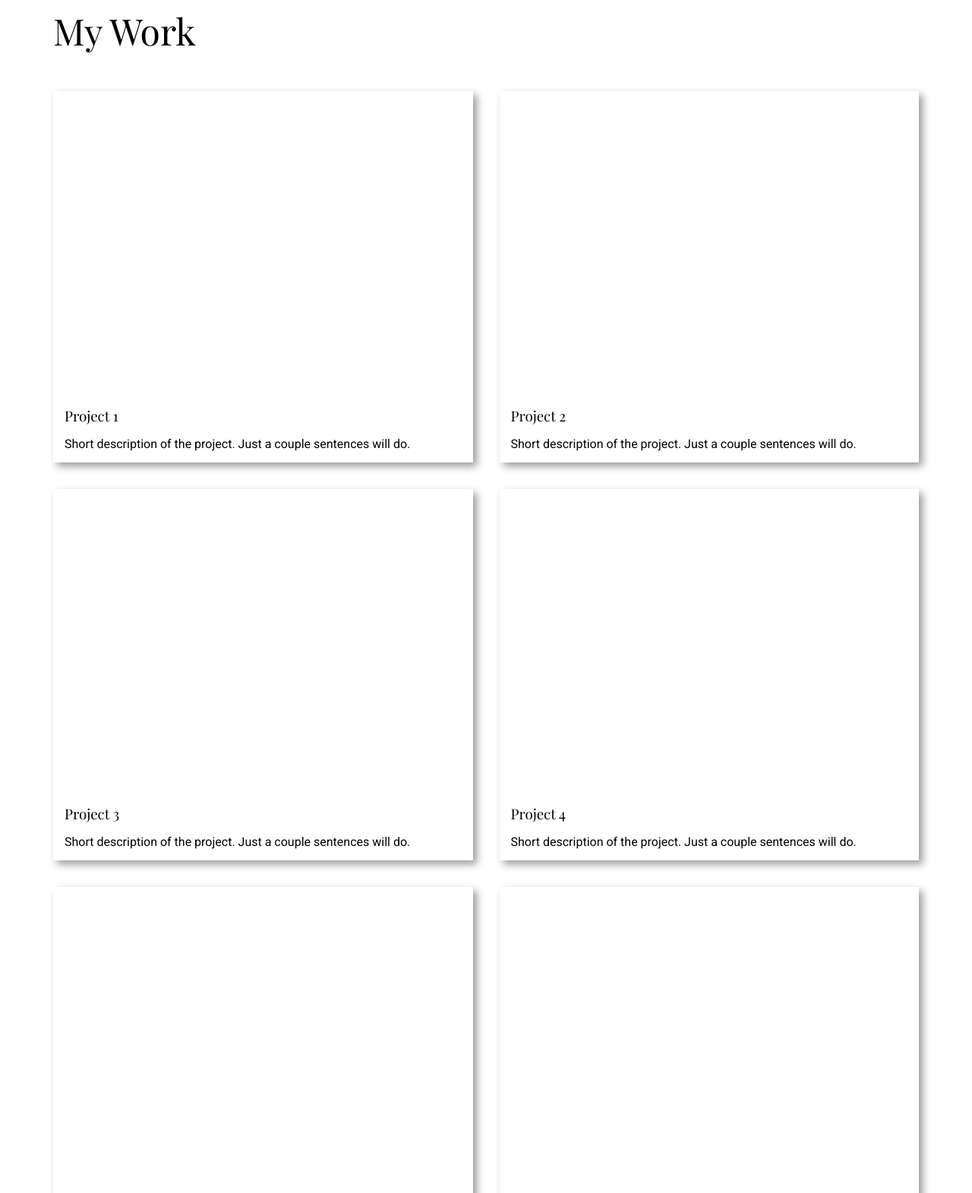
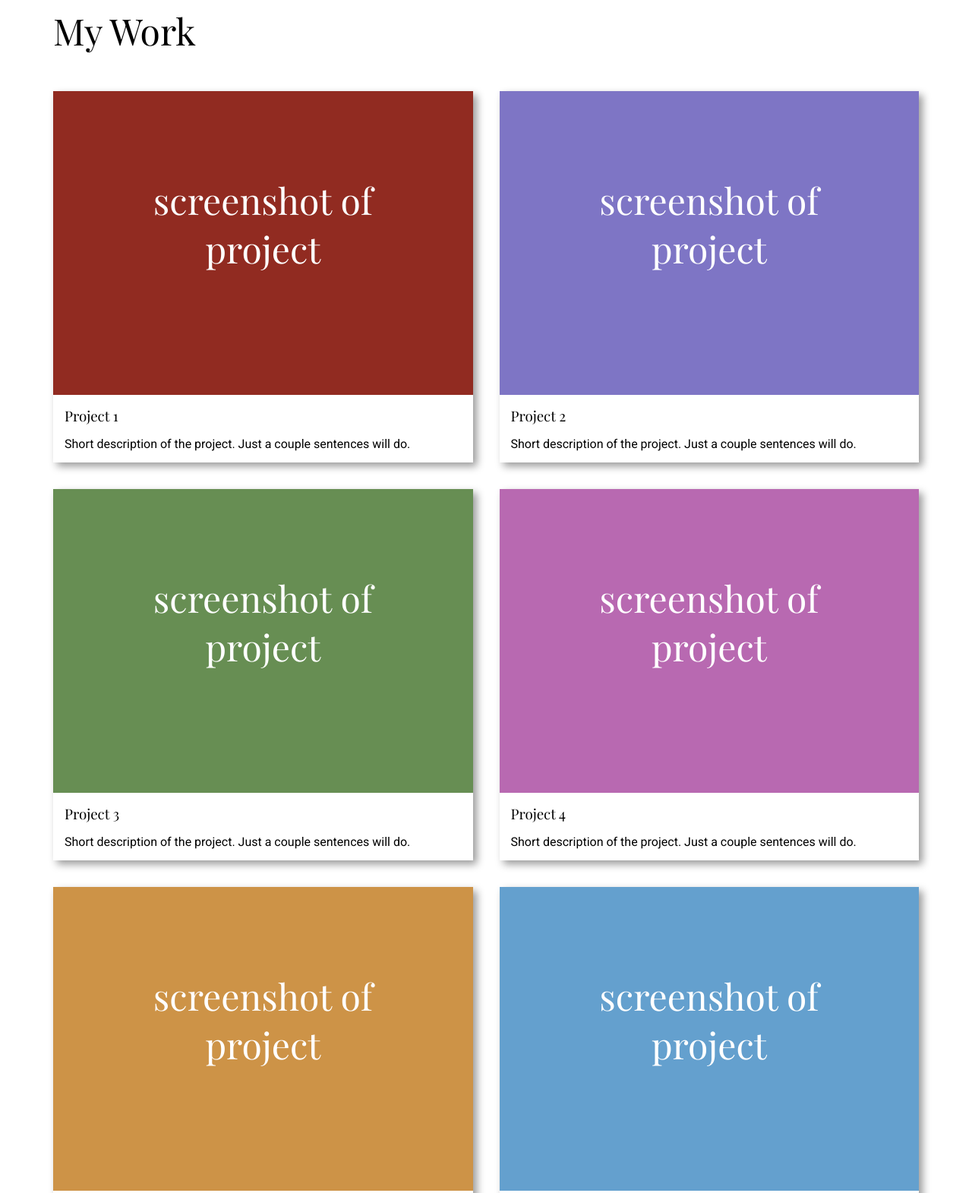
Before and after one commit to bbantier/odin-homepage, a plain HTML site: page index.html in a window 1280 px wide. Shown: the part 960-2531 px from the top of the page at 76% size. Drawn offline with nearby package versions, Linux system fonts and the light colour scheme; a web font is replaced by a local one.

Commit message:
chore: design project grid and items

```diff
--- a/index.html
+++ b/index.html
@@ -29,7 +29,7 @@
       <h2 class="work-title title">My Work</h2>
       <div class="project-grid">
         <div class="project-item card">
-          <div class="img-placeholder red"></div>
+          <div class="img-placeholder red">screenshot of project</div>
           <div class="project-content">
             <div class="project-content-upper">
               <h3 class="project-title title">Project 1</h3>
@@ -44,7 +44,7 @@
           </div>
         </div>
         <div class="project-item card">
-          <div class="img-placeholder mauve"></div>
+          <div class="img-placeholder mauve">screenshot of project</div>
           <div class="project-content">
             <div class="project-content-upper">
               <h3 class="project-title title">Project 2</h3>
@@ -59,7 +59,7 @@
           </div>
         </div>
         <div class="project-item card">
-          <div class="img-placeholder green"></div>
+          <div class="img-placeholder green">screenshot of project</div>
           <div class="project-content">
             <div class="project-content-upper">
               <h3 class="project-title title">Project 3</h3>
@@ -74,7 +74,7 @@
           </div>
         </div>
         <div class="project-item card">
-          <div class="img-placeholder pink"></div>
+          <div class="img-placeholder pink">screenshot of project</div>
           <div class="project-content">
             <div class="project-content-upper">
               <h3 class="project-title title">Project 4</h3>
@@ -89,7 +89,7 @@
           </div>
         </div>
         <div class="project-item card">
-          <div class="img-placeholder orange"></div>
+          <div class="img-placeholder orange">screenshot of project</div>
           <div class="project-content">
             <div class="project-content-upper">
               <h3 class="project-title title">Project 5</h3>
@@ -104,7 +104,7 @@
           </div>
         </div>
         <div class="project-item card">
-          <div class="img-placeholder blue"></div>
+          <div class="img-placeholder blue">screenshot of project</div>
           <div class="project-content">
             <div class="project-content-upper">
               <h3 class="project-title title">Project 6</h3>
--- a/style.css
+++ b/style.css
@@ -12,6 +12,12 @@
   --title-font: "Playfair Display", serif;
   --normal-font: "Roboto", "Tahoma", sans-serif;
   --bg-accent-color: #428eaf;
+  --red: #912b21;
+  --mauve: #7e75c5;
+  --green: #678e53;
+  --pink: #b869b1;
+  --orange: #cd9347;
+  --blue: #64a0ce;
 }
 
 section {
@@ -83,7 +89,36 @@ section {
 }
 
 .img-placeholder {
+  padding: 20%;
   height: 400px;
+  font-size: 3em;
+  font-family: var(--title-font);
+  text-align: center;
+  color: white;
+}
+
+.red {
+  background-color: var(--red);
+}
+
+.mauve {
+  background-color: var(--mauve);
+}
+
+.green {
+  background-color: var(--green);
+}
+
+.pink {
+  background-color: var(--pink);
+}
+
+.orange {
+  background-color: var(--orange);
+}
+
+.blue {
+  background-color: var(--blue);
 }
 
 .project-content {
```
